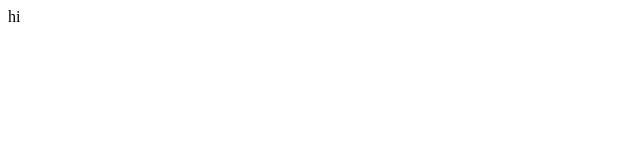
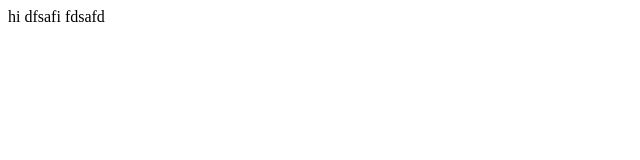
Before and after one commit to 18601798168/ele2, a plain HTML site: page index.html in a window 1280 px wide. Shown: the whole page, without its empty margins (0-640 px from the left). Drawn offline with Linux system fonts and the light colour scheme.

Commit message:
第二次修改

```diff
--- a/index.html
+++ b/index.html
@@ -6,6 +6,8 @@
     <title>Document</title>
 </head>
 <body>
-    hi
+    hi dfsafi fdsafd
 </body>
+
+
 </html>
```
